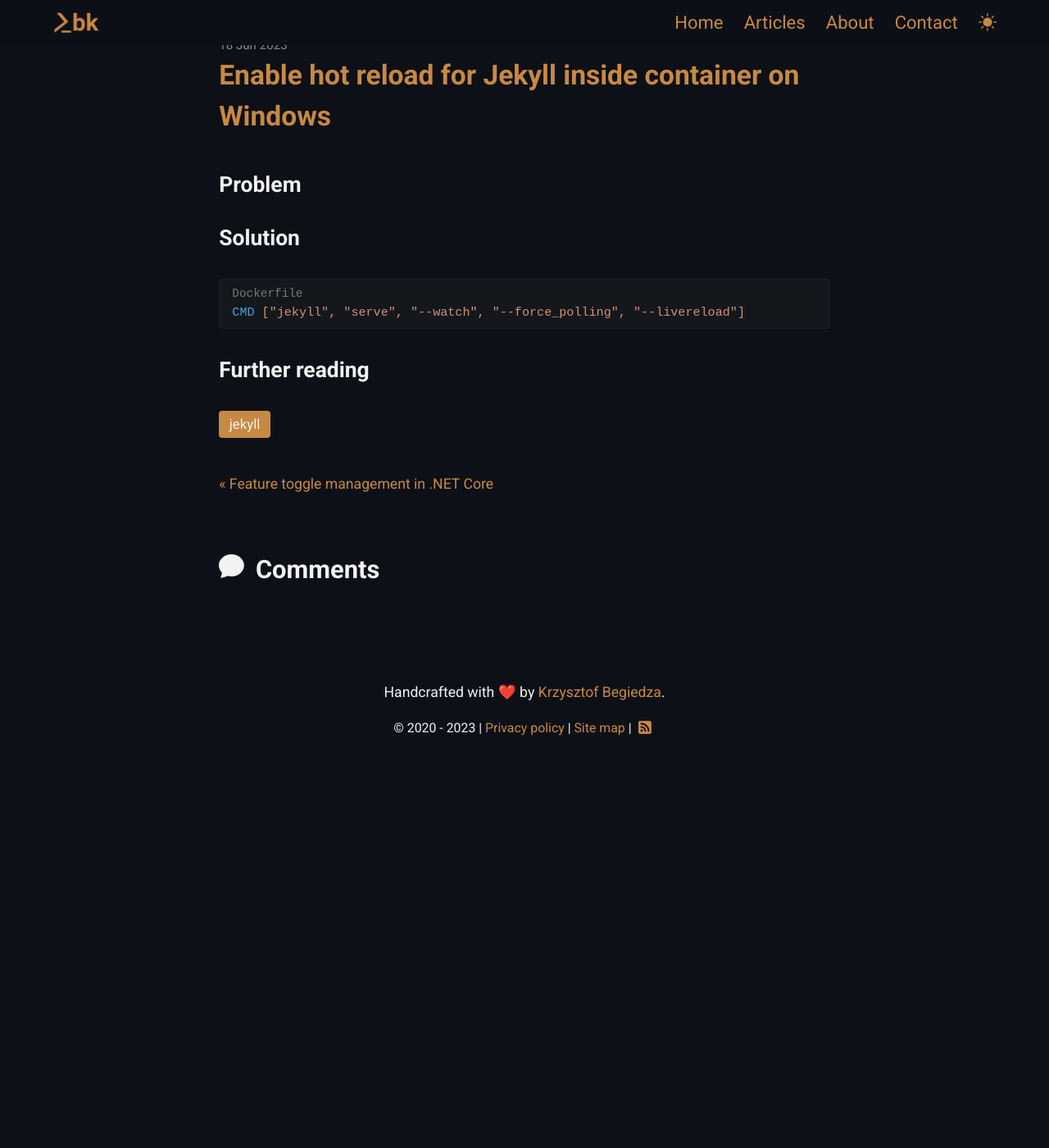
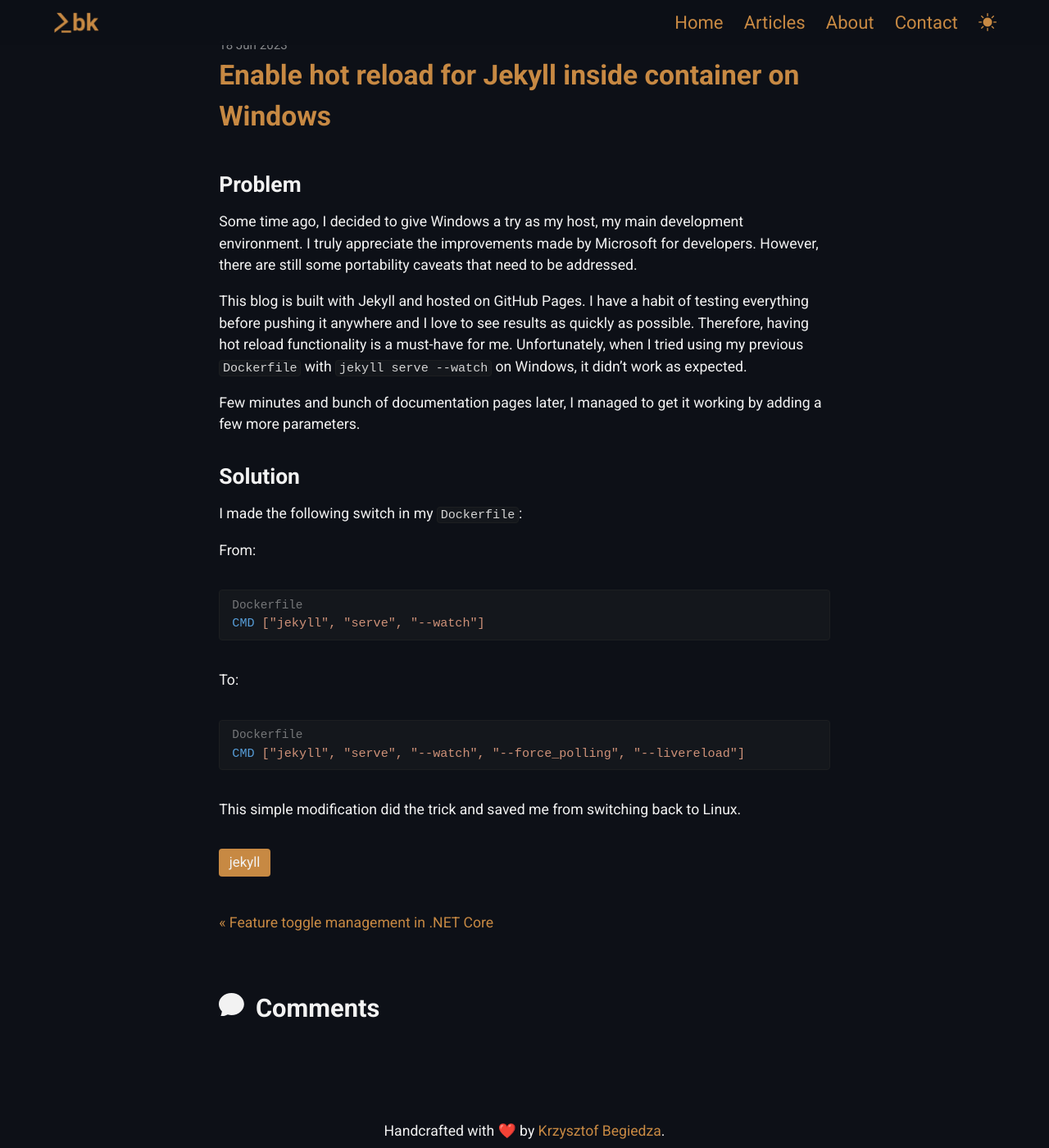
Before and after one commit to kbegiedza/kbegiedza.github.io, a Jekyll site: the page built from tutorials/_posts/2023-06-18-enable-hot-reload-for-jekyll-inside-container-on-windows.md, in a window 1280 px wide and 1400 px high, scrolled down 440 px. Shown: the whole window at 82% size. Built offline with Jekyll 4.4.1, drawn with Linux system fonts in a browser that asks for light colours; nearby versions of some CDN libraries; comment, search, counter and statistics services are not loaded; before the commit the page ends 1391 px from its top, so only the background shows below that.

Commit message:
Update 2023-06-18-enable-hot-reload-for-jekyll-inside-container-on-windows.md

````diff
--- a/tutorials/_posts/2023-06-18-enable-hot-reload-for-jekyll-inside-container-on-windows.md
+++ b/tutorials/_posts/2023-06-18-enable-hot-reload-for-jekyll-inside-container-on-windows.md
@@ -4,18 +4,32 @@ date: "2023-06-18"
 thumbnail: /assets/img/20230618/title-sm.png
 title-image: /assets/img/20230618/title.png
 title: Enable hot reload for Jekyll inside container on Windows
-description: Embrace jekyll's auto-regeneration feature to speed up your writing
+description: Embrace Jekyll's auto-regeneration feature to speed up your writing
 categories: jekyll
 ---
 
 ### Problem
 
+Some time ago, I decided to give Windows a try as my host, my main development environment. I truly appreciate the improvements made by Microsoft for developers. However, there are still some portability caveats that need to be addressed.
 
+This blog is built with Jekyll and hosted on GitHub Pages. I have a habit of testing everything before pushing it anywhere and I love to see results as quickly as possible. Therefore, having hot reload functionality is a must-have for me. Unfortunately, when I tried using my previous `Dockerfile` with `jekyll serve --watch` on Windows, it didn't work as expected.
+
+Few minutes and bunch of documentation pages later, I managed to get it working by adding a few more parameters.
 
 ### Solution
+
+I made the following switch in my `Dockerfile`:
+
+From:
+
+```dockerfile
+CMD ["jekyll", "serve", "--watch"]
+```
+
+To:
 
 ```dockerfile
 CMD ["jekyll", "serve", "--watch", "--force_polling", "--livereload"]
 ```
 
-### Further reading
+This simple modification did the trick and saved me from switching back to Linux.
````
